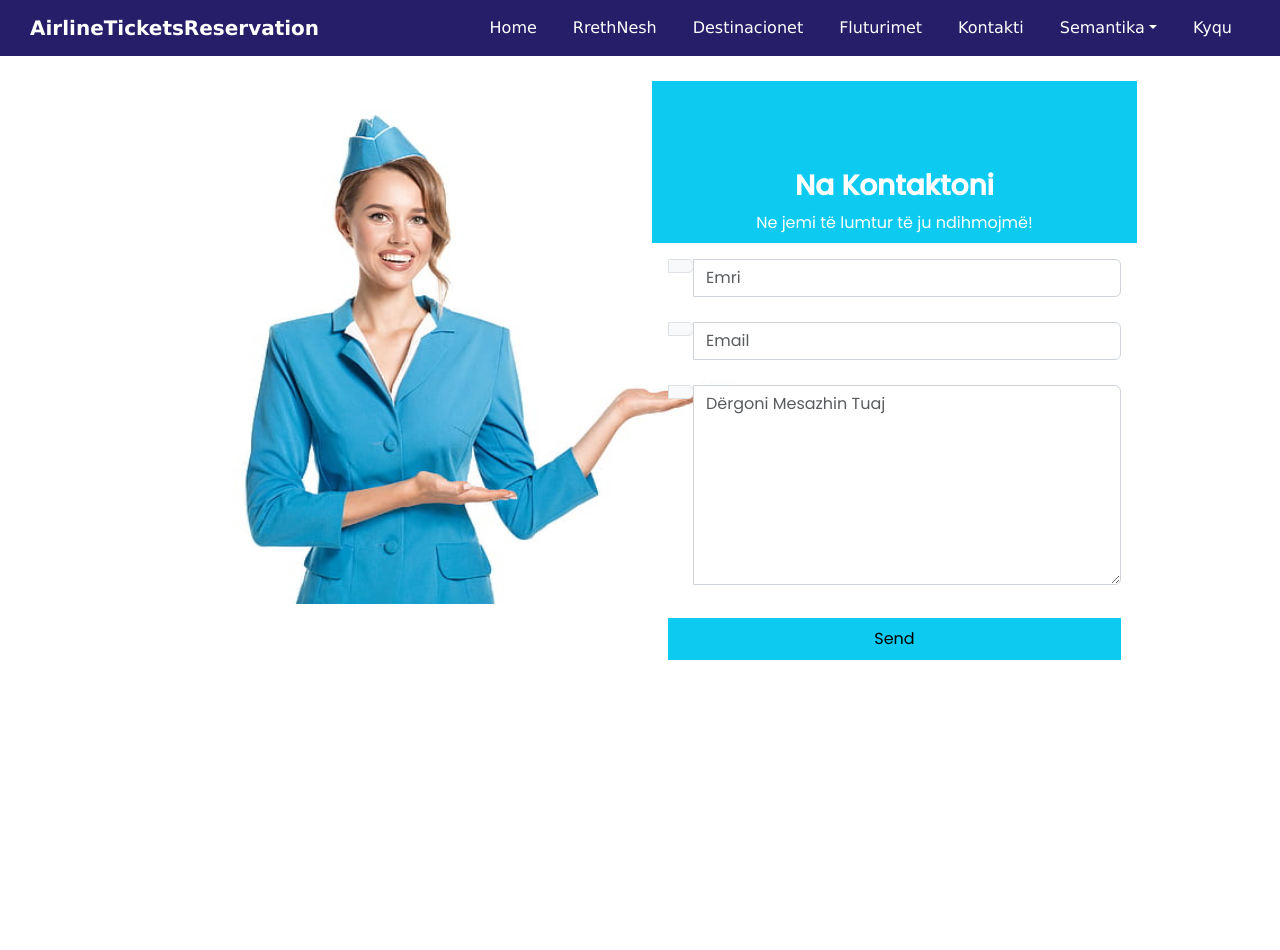
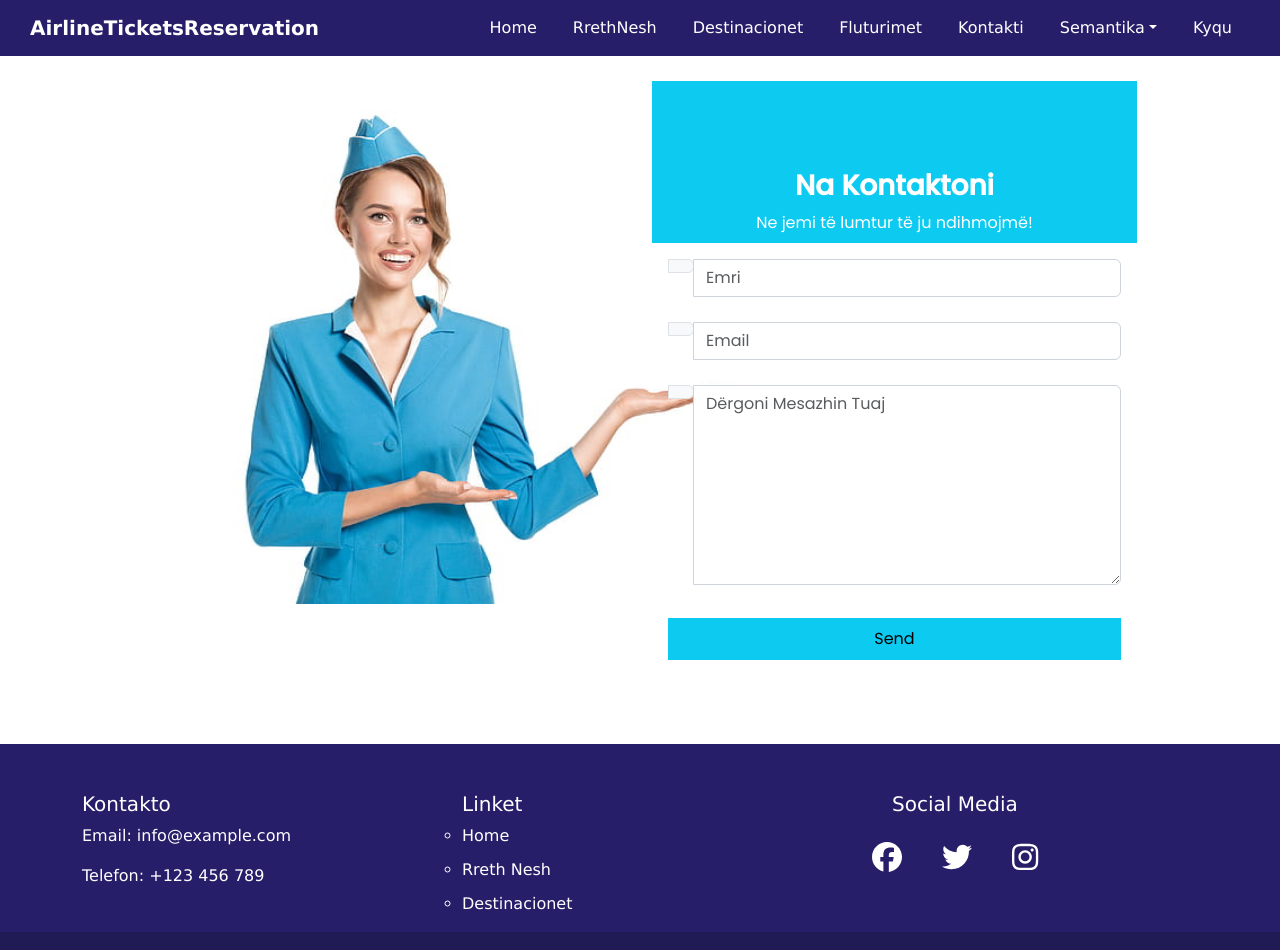
Before and after one commit to andapilingjurka/AirlineTicketsReservationFrontEnd, a React (Create React App) app: page /contact in a window 1280 px wide. Shown: the top 950 px of the page. Before the commit the page ends 800 px from the top, so only its background shows below. Built offline with nearby package versions, Linux system fonts and the light colour scheme; no server answers; some icons are missing.

Commit message:
Modifikime

```diff
--- a/src/components/Kontakti/Kontakti.js
+++ b/src/components/Kontakti/Kontakti.js
@@ -6,6 +6,7 @@ import "./Kontakti.css";
 import sjuardese from "./sjuardese.jpg";
 
 import MyNavbar from "../include/Navbar";
+import Footer from "../include/Footer";
 
 function Kontakti() {
   const [id, setKontaktID] = useState("");
@@ -155,6 +156,7 @@ function Kontakti() {
           </Col>
         </Row>
       </Container>
+      <Footer/>
     </div>
   );
 }
--- a/src/components/Rezervimet/Rezervime.js
+++ b/src/components/Rezervimet/Rezervime.js
@@ -6,7 +6,7 @@ import PaymentForm from './PaymentForm';
 import plane from './plane .jpg';
 import MyNavbar from "../include/Navbar";
 
-import Footer from  "../include/Navbar";
+import Footer from  "../include/Footer";
 
 function Rezervime() {
   const [id, setId] = useState("");
```
